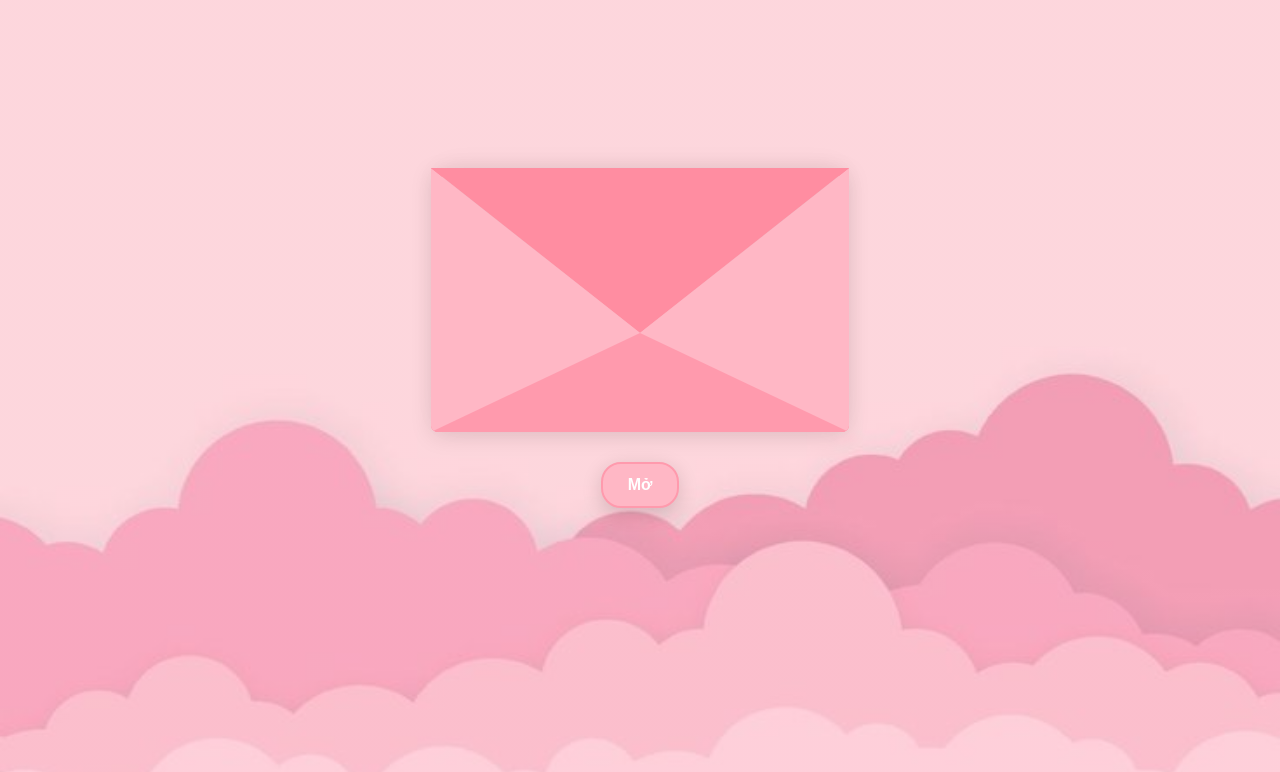
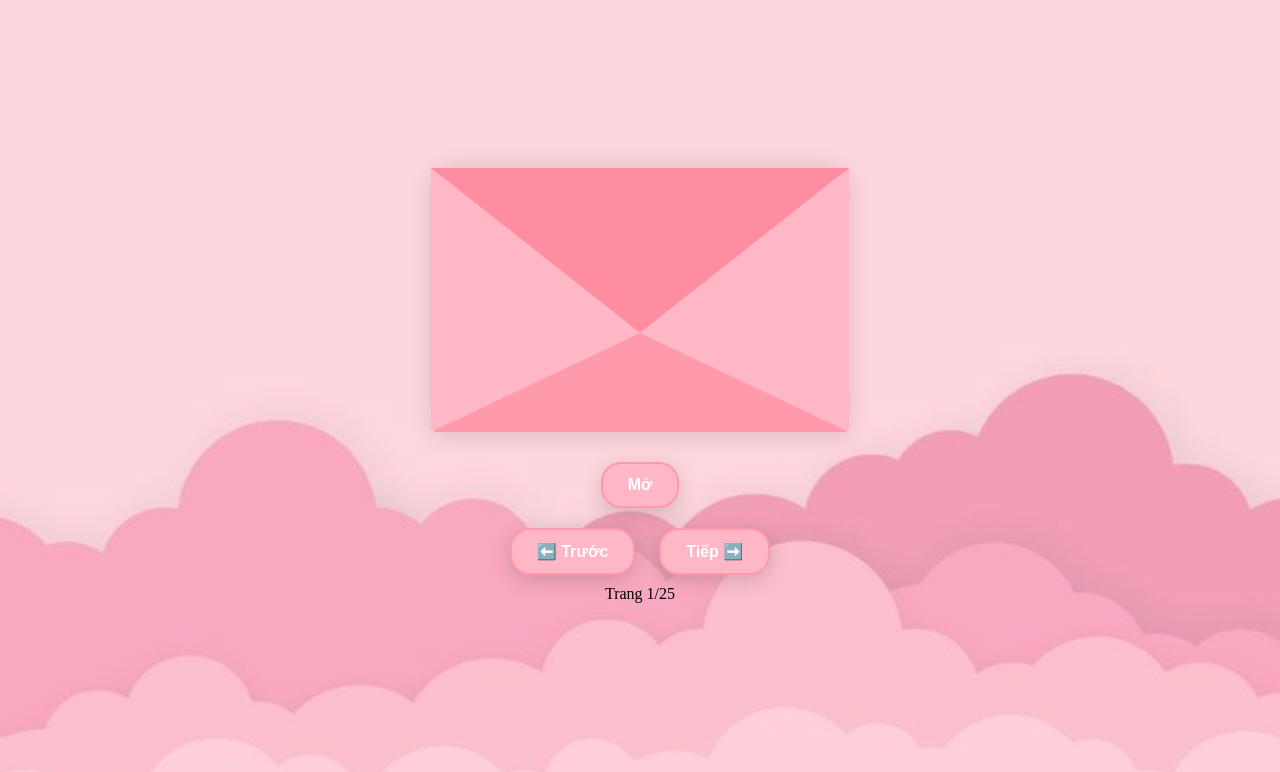
Before and after one commit to makingshop156-web/Fix-valentine, a plain HTML site: page letter/index.html in a window 1280 px wide. Shown: the part 28-800 px from the top of the page. Drawn offline with nearby package versions, Linux system fonts and the light colour scheme.

Commit message:
Add files via upload

```diff
--- a/letter/index.html
+++ b/letter/index.html
@@ -59,9 +59,26 @@
         </div>
     </div>
     <div class="controls">
+    <!-- Nút Mở/Đóng -->
+    <div class="main-button-area">
         <button id="openBtn">Mở</button>
         <button id="resetBtn" style="display: none;">Đóng</button>
     </div>
+
+    <!-- Nút Trước/Tiếp -->
+    <div class="navigation-area" id="navigationArea">
+        <button class="nav-btn" id="prevBtn" disabled>⬅️ Trước</button>
+        <button class="nav-btn" id="nextBtn">Tiếp ➡️</button>
+    </div>
+
+    <!-- Progress Bar -->
+    <div class="progress-container" id="progressContainer">
+        <div class="progress-bar">
+            <div class="progress-fill" id="progressFill"></div>
+        </div>
+        <div class="progress-text" id="progressText">Trang 1/25</div>
+    </div>
+</div>
     <audio id="sound" loop>
       <source src="./style/TheWayIStillLoveYou.mp3" type="audio/mpeg" />
     </audio>
```
